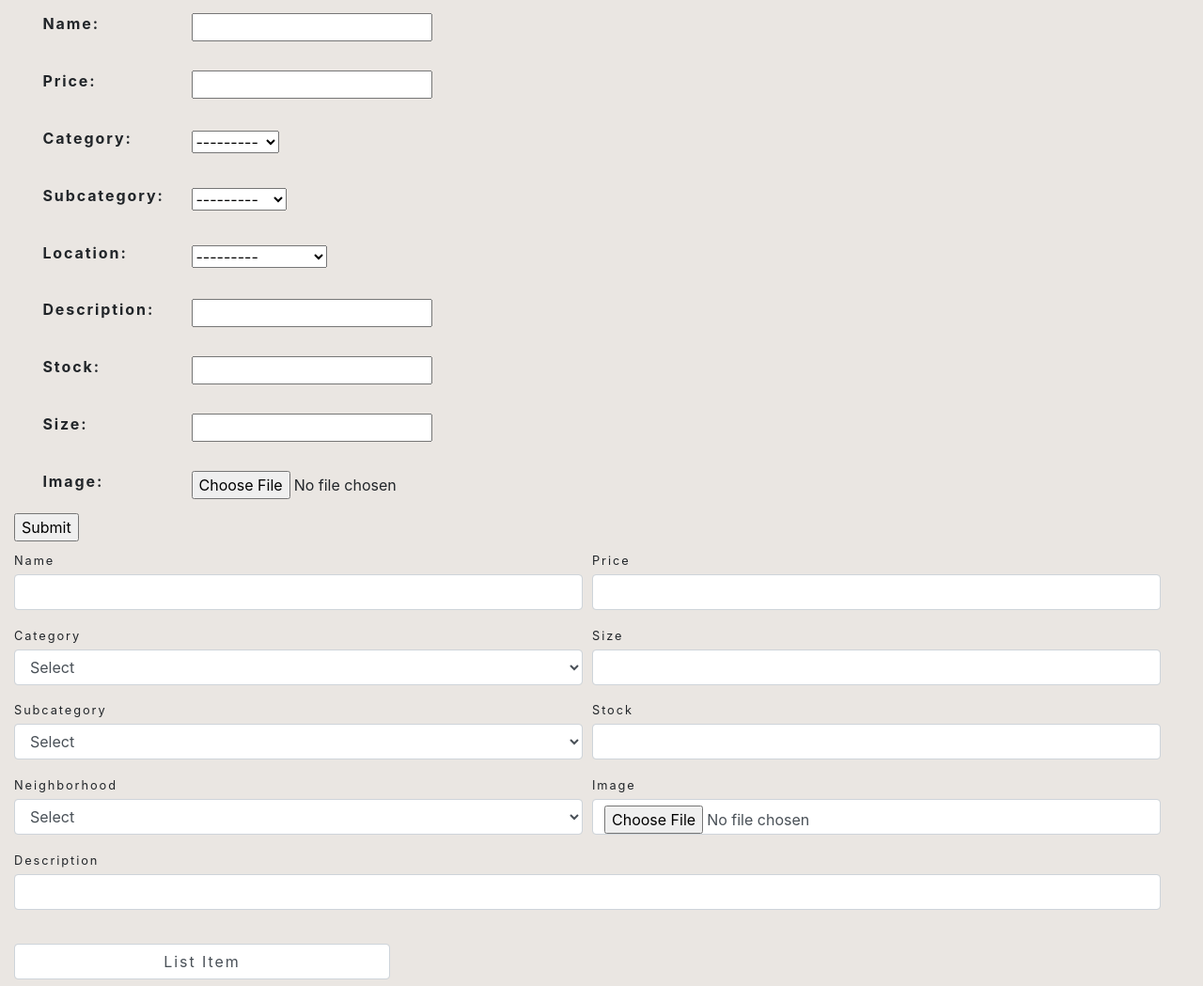
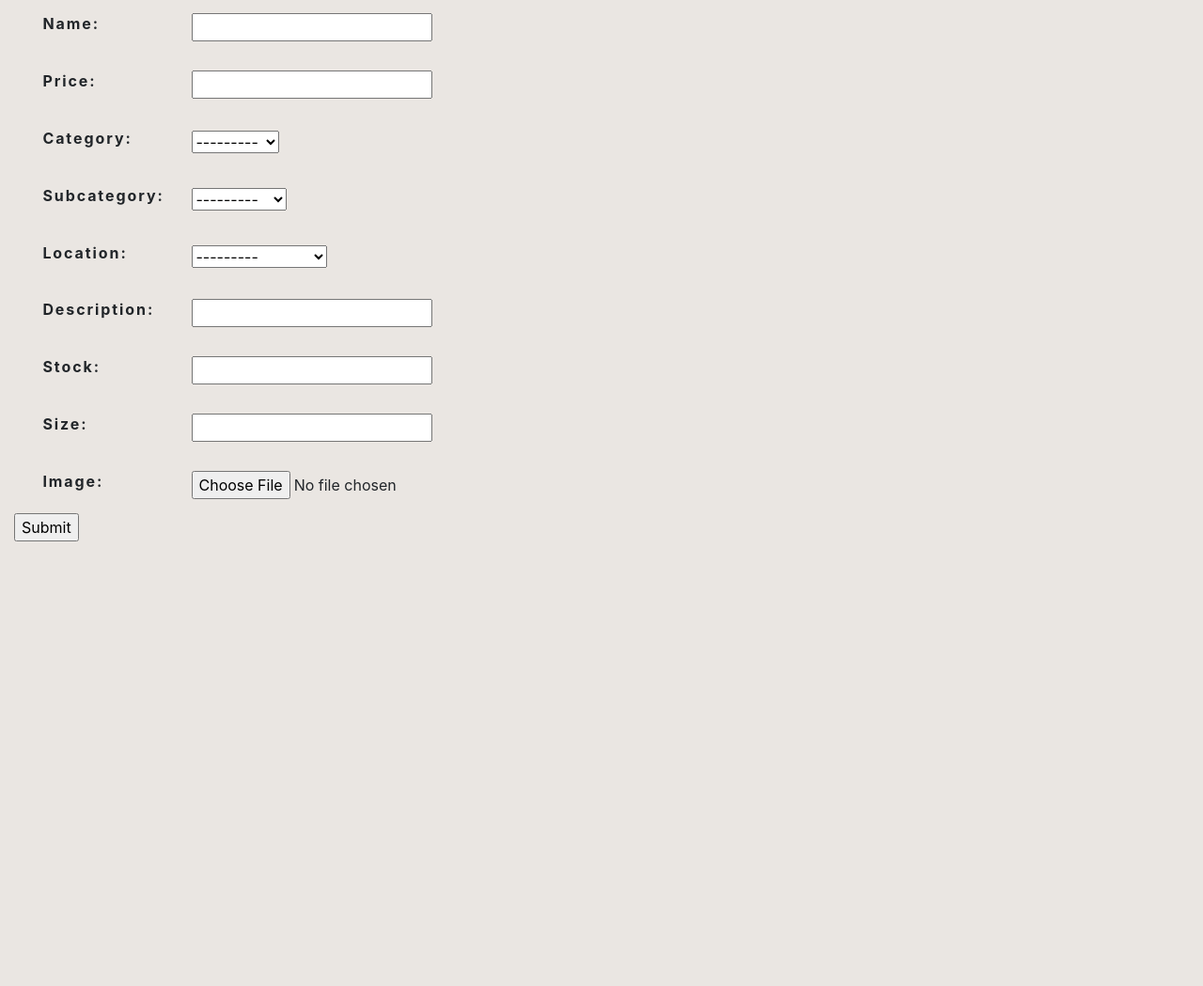
Before and after one commit to ftaoussi/COMP307---Marketplace, a Django app: page /list/ in a window 1280 px wide. Shown: the part 118-1167 px from the top of the page at 94% size. After the commit the page ends 694 px from the top, so only its background shows below. Run offline with Django 3.2, Linux system fonts and the light colour scheme; data comes from the database, SQL or seed files in the repository; parts of the project's set-up code (start-up, migrations or seed data) failed here and were passed over; some libraries are stand-ins or nearby versions.

Commit message:
one form only

```diff
--- a/product_listing/templates/product_listing/listItem.html
+++ b/product_listing/templates/product_listing/listItem.html
@@ -7,90 +7,6 @@
 		{{ form.non_field_errors }}
 		<table> {{ form.as_table }}  </table>
 		<input type="submit" value="Submit">
-
-		<div class='form-row'>
-			<div class='listing-single-input form-group col'>
-				<div class='info-label'>Name</div>
-				<input name='name' class='form-control' type='text' size='20' value='{{ form.data.name}}'>
-			</div>
-
-			<div class='listing-single-input form-group col'>
-				<div class='info-label'>Price</div>
-				<input name='price_initial' class='form-control' type='number' size='20' value='{{ form.data.price}}'>
-			</div>
-		</div>
-
-		<div class='form-row'>
-			<div class='listing-single-input form-group col'>
-				<div class='info-label'>Category</div>
-				<select name="category" class='form-control'>
-					<option selected>Select</option>
-					<option value="clothing">Clothing</option>
-					<option value="footwear">Footwear</option>
-					<option value="wallart">Wall Art</option>
-					<option value="design">Design</option>
-					<option value="misc">Misc.</option>
-				</select>
-			</div>
-
-			<div class='listing-single-input form-group col'>
-				<div class='info-label'>Size</div>
-				<input name='size' class='form-control' type='text' size='20' value='{{ form.data.size}}'>
-			</div>
-		</div>
-
-				<div class='form-row'>
-			<div class='listing-single-input form-group col'>
-				<div class='info-label'>Subcategory</div>
-				<select name="subcategory" class='form-control'>
-					<!--Do we need to make this dynamic? Idk what the subcats are.-->
-					<option selected>Select</option>
-					<option value='{{ form.data.location }}'>Clothing</option>
-					<option value='{{ form.data.location }}'>Footwear</option>
-					<option value='{{ form.data.location }}'>Wall Art</option>
-					<option value='{{ form.data.location }}'>Design</option>
-					<option value='{{ form.data.location }}'>Misc.</option>
-				</select>
-			</div>
-
-			<div class='listing-single-input form-group col'>
-				<div class='info-label'>Stock</div>
-				<input name='size' class='form-control' type='number' value='{{ form.data.stock }}'>
-			</div>
-		</div>
-
-		<div class='form-row'>
-			<div class='listing-single-input form-group col'>
-				<div class='info-label'>Neighborhood</div>
-				<select name="neighborhood" class='form-control'>
-					<option selected>Select</option>
-					<option value='{{ form.data.location }}'>Le Plateau</option>
-					<option value='{{ form.data.location }}'>Downtown</option>
-					<option value='{{ form.data.location }}'>Old Montreal</option>
-					<option value='{{ form.data.location }}'>Mile-End</option>
-					<option value='{{ form.data.location }}'>Griffintown</option>
-				</select>
-			</div>
-
-			<div class='listing-single-input form-group col'>
-				<div class='info-label'>Image</div>
-				<input name='image' class='form-control image' type='file' value='{{ form.data.image }}'>
-			</div>
-		</div>
-
-		<div class='form-row'>
-			<div class='listing-single-input form-group col'>
-				<div class='info-label'>Description</div>
-				<input name='description' class='form-control' type='text' size='100' value='{{ form.data.description}}'>
-			</div>
-		</div>
-
-		<div class='form-row'>
-			<div class='listing-button submit form-group col-4'>
-				<input class='form-control' type='submit' value='List Item'>
-			</div>
-		</div>
-
 	</form>
 	{{ form.non_field_errors }}
 	{{form.data.errors}}
```
